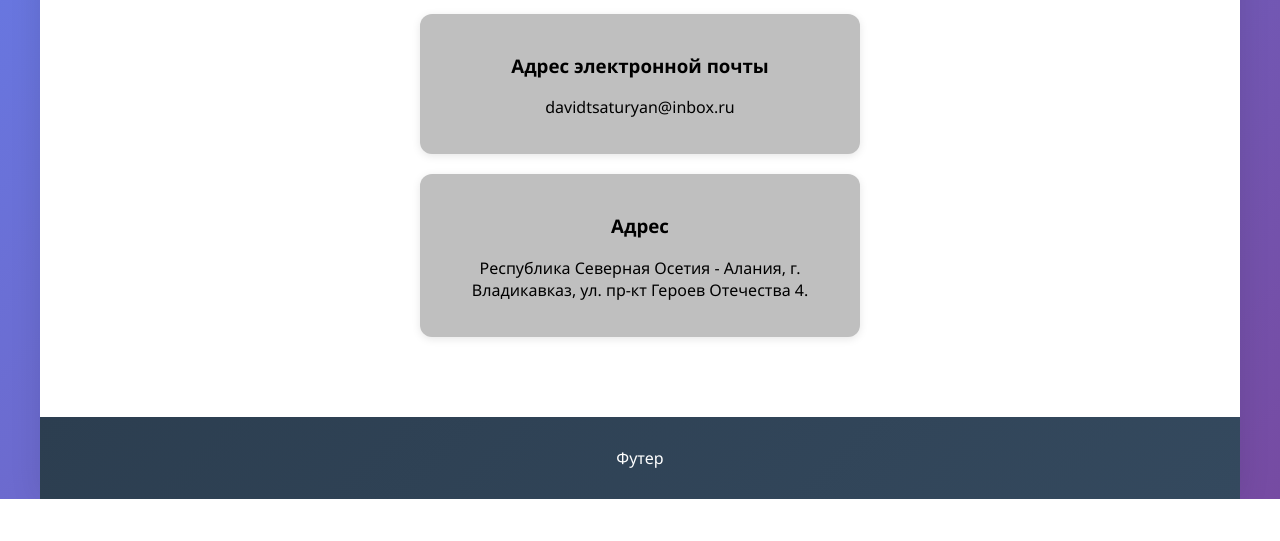
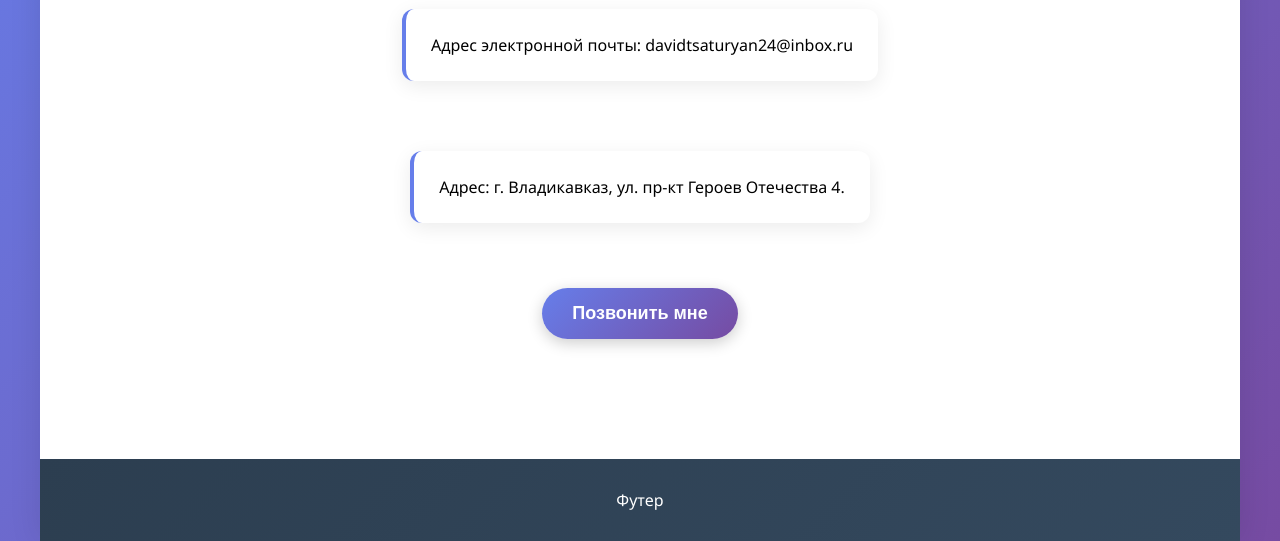
Before and after one commit to supertsatura/KP-7-8, a plain HTML site: page src/pages/contacts.html in a window 1280 px wide. Shown: the part 309-850 px from the top of the page. Before the commit the page ends 808 px from the top, so only its background shows below. Drawn offline with Linux system fonts and the light colour scheme.

Commit message:
Update all

```diff
--- a/src/pages/contacts.html
+++ b/src/pages/contacts.html
@@ -6,6 +6,7 @@
     <title>Контакты</title>
     <link rel="stylesheet" href="../../styles/style_contacts.css">
 </head>
+
 <body>
 <div class="page-container">
     <div class="header">Наши контакты</div>
@@ -13,26 +14,24 @@
         <ul class="nav-list">
             <li class="nav-item"><a class="nav-link" href="../index.html">Главная</a></li>
             <li class="nav-item"><a class="nav-link" href="news.html">Новости</a></li>
-<!--            <li class="nav-item"><a class="nav-link" href="practices.html">Практики</a></li>-->
+            <!--            <li class="nav-item"><a class="nav-link" href="practices.html">Практики</a></li>-->
             <li class="nav-item"><a class="nav-link" href="goods.html">Товары</a></li>
             <li class="nav-item"><a class="nav-link" href="contacts.html">Контакты</a></li>
         </ul>
     </div>
     <main class="main">
-        <div class="container">
-            <div class="contacts">
-                <h1 class="contacts__title">Контакты</h1>
-                <div class="contacts__email">
-                    <h3>Адрес электронной почты</h3>
-                    <p>davidtsaturyan@inbox.ru</p>
-                </div>
-                <div class="contacts__address">
-                    <h3>Адрес</h3>
-                    <p>Республика Северная Осетия - Алания, г. Владикавказ, ул. пр-кт Героев Отечества 4.</p>
-                </div>
+        <div class="content">
+            <h1 class="title">Контакты</h1>
+            <div class="email">
+                Адрес электронной почты: davidtsaturyan24@inbox.ru
             </div>
+            <div class="address">
+                Адрес: г. Владикавказ, ул. пр-кт Героев Отечества 4.
+            </div>
+            <button class="call-button">Позвонить мне</button>
         </div>
     </main>
-    <footer class="footer">Футер</footer>
+    <div class="footer">Футер</div>
 </div>
 </body>
+</html>
--- a/styles/style_contacts.css
+++ b/styles/style_contacts.css
@@ -1,97 +1,179 @@
 /* ===== БАЗОВЫЕ СТИЛИ ===== */
 body {
-    font-family: 'Segoe UI', Tahoma, Geneva, Verdana, sans-serif; /* Современный
+    font-family: 'Segoe UI', Tahoma, Geneva, Verdana, sans-serif;
+    /* Современный
 шрифт для лучшей читаемости */
-    margin: 0; /* Убираем стандартные отступы браузера */
-    padding: 0; /* Убираем стандартные внутренние отступы */background: linear-gradient(135deg, #667eea 0%, #764ba2 100%); /* Красивый
+    margin: 0;
+    /* Убираем стандартные отступы браузера */
+    padding: 0;
+    /* Убираем стандартные внутренние отступы */
+    background: linear-gradient(135deg, #667eea 0%, #764ba2 100%);
+    /* Красивый
 градиентный фон всей страницы */
-    min-height: 100vh; /* Минимальная высота равна высоте окна браузера */
+    min-height: 100vh;
+    /* Минимальная высота равна высоте окна браузера */
 }
+
 /* ===== КОНТЕЙНЕР СТРАНИЦЫ ===== */
 .page-container {
-    max-width: 1200px; /* Максимальная ширина контента */
-    margin: 0 auto; /* Центрирование контейнера по горизонтали */
-    background: white; /* Белый фон для основного содержимого */
-    min-height: 100vh; /* Минимальная высота равна высоте окна браузера */
-    box-shadow: 0 0 30px rgba(0,0,0,0.1); /* Легкая тень вокруг всего контента */
+    max-width: 1200px;
+    /* Максимальная ширина контента */
+    margin: 0 auto;
+    /* Центрирование контейнера по горизонтали */
+    background: white;
+    /* Белый фон для основного содержимого */
+    min-height: 100vh;
+    /* Минимальная высота равна высоте окна браузера */
+    box-shadow: 0 0 30px rgba(0, 0, 0, 0.1);
+    /* Легкая тень вокруг всего контента */
 }
+
+/* ===== ШАПКА ===== */
 .header {
-    background: linear-gradient(135deg, #2c3e50 0%, #34495e 100%); /* Темный
+    background: linear-gradient(135deg, #2c3e50 0%, #34495e 100%);
+    /* Темный
 градиентный фон */
-    color: white; /* Белый цвет текста */
-    text-align: center; /* Выравнивание текста по центру */
-    padding: 30px; /* Внутренние отступы со всех сторон */
-    font-size: 28px; /* Размер шрифта */
-    font-weight: 300; /* Легкое начертание шрифта */
-    letter-spacing: 2px; /* Расстояние между буквами */
+    color: white;
+    /* Белый цвет текста */
+    text-align: center;
+    /* Выравнивание текста по центру */
+    padding: 30px;
+    /* Внутренние отступы со всех сторон */
+    font-size: 28px;
+    /* Размер шрифта */
+    font-weight: 300;
+    /* Легкое начертание шрифта */
+    letter-spacing: 2px;
+    /* Расстояние между буквами */
 }
+
 /* ===== НАВИГАЦИЯ ===== */
 .nav {
     background: #2c3e50; /* Темно-синий фон навигации */
     padding: 20px 0; /* Вертикальные отступы */
 }
+
 .nav-list {
-    list-style: none; /* Убираем маркеры списка */
-    margin: 0; /* Убираем внешние отступы */
-    padding: 0; /* Убираем внутренние отступы */
-    display: flex; /* Горизонтальное расположение элементов */
-    justify-content: center; /* Выравнивание по центру */
-    gap: 25px; /* Расстояние между элементами навигации */
+    list-style: none;
+    /* Убираем маркеры списка */
+    margin: 0;
+    /* Убираем внешние отступы */
+    padding: 0;
+    /* Убираем внутренние отступы */
+    display: flex;
+    /* Горизонтальное расположение элементов */
+    justify-content: center;
+    /* Выравнивание по центру */
+    gap: 25px;
+    /* Расстояние между элементами навигации */
 }
+
 .nav-item {
-    margin: 0; /* Убираем отступы у пунктов меню */
+    margin: 0;
+    /* Убираем отступы у пунктов меню */
 }
+
 .nav-link {
-    color: white; /* Белый цвет текста ссылок */
-    text-decoration: none; /* Убираем подчеркивание ссылок */
-    padding: 12px 25px; /* Отступы внутри ссылок */
-    border-radius: 25px; /* Скругленные углы (капсульная форма) */
-    transition: all 0.3s ease; /* Плавные анимации при изменении */
-    font-weight: 500; /* Средняя жирность шрифта */
-}.nav-link:hover {
-     background: rgba(255,255,255,0.1); /* Полупрозрачный белый фон при наведении */
-     transform: translateY(-2px); /* Легкое поднятие элемента при наведении */
- }
+    color: white;
+    /* Белый цвет текста ссылок */
+    text-decoration: none;
+    /* Убираем подчеркивание ссылок */
+    padding: 12px 25px;
+    /* Отступы внутри ссылок */
+    border-radius: 25px;
+    /* Скругленные углы (капсульная форма) */
+    transition: all 0.3s ease;
+    /* Плавные анимации при изменении */
+    font-weight: 500;
+    /* Средняя жирность шрифта */
+}
+
+.nav-link:hover {
+    background: rgba(255, 255, 255, 0.1);
+    /* Полупрозрачный белый фон при наведении
+*/
+    transform: translateY(-2px);
+    /* Легкое поднятие элемента при наведении */
+}
+
 /* ===== ОСНОВНОЙ КОНТЕНТ ===== */
-.main{
+.main {
+    padding: 40px; /* Внутренние отступы контента */
+    max-width: 900px; /* Максимальная ширина контента */
+    margin: 0 auto; /* Центрирование контента */
+}
 
+.content {
+    display: flex;
+    flex-direction:  column;
+    align-items: center;
 }
-.container{
-    max-width: 900px;
-    margin: 0 auto;
+
+.title {
+
+    font-size: 32px; /* Размер шрифта заголовка */
+    color: #2c3e50; /* Темно-синий цвет текста */
+    margin: 20px 0; /* Отступ снизу */
+    font-weight: 300; /* Легкое начертание шрифта */
 }
-.contacts{
-    display: flex;
-    flex-direction: column;
-    align-items:  center;
-    margin: 70px 0;
+
+.email {
+    background: white; /* Белый фон карточки */
+    padding: 25px; /* Внутренние отступы */
+    margin: 35px 0; /* Вертикальные отступы */
+    border-radius: 12px; /* Скругленные углы */
+    box-shadow: 0 5px 20px rgba(0, 0, 0, 0.08); /* Легкая тень */
+    border-left: 4px solid #667eea; /* Синяя полоса слева */
+    transition: transform 0.3s ease; /* Плавная анимация трансформации */
 }
-.contacts__title{
-    margin: 20px 0;
+
+.address {
+    background: white; /* Белый фон карточки */
+    padding: 25px; /* Внутренние отступы */
+    margin: 35px 0; /* Вертикальные отступы */
+    border-radius: 12px; /* Скругленные углы */
+    box-shadow: 0 5px 20px rgba(0, 0, 0, 0.08); /* Легкая тень */
+    border-left: 4px solid #667eea; /* Синяя полоса слева */
+    transition: transform 0.3s ease; /* Плавная анимация трансформации */
 }
-.contacts__email{
-    background: #bfbfbf;
-    border-radius: 12px;
-    box-shadow: 0 2px 8px rgba(0, 0, 0, 0.1);
-    margin: 10px 0;
-    padding: 20px 20px;
-    text-align: center;
-    width: 400px;
+
+.call-button {
+    background: linear-gradient(135deg, #667eea 0%, #764ba2 100%);
+    color: white;
+    border: none;
+    margin: 30px 0; /* Вертикальные отступы */
+    padding: 15px 30px;
+    font-size: 18px;
+    font-weight: 600;
+    border-radius: 50px;
+    cursor: pointer;
+    transition: all 0.3s ease;
+    box-shadow: 0 4px 15px rgba(0, 0, 0, 0.2);
+    font-family: 'Arial', sans-serif;
 }
-.contacts__address{
-    background: #bfbfbf;
-    border-radius: 12px;
-    box-shadow: 0 2px 8px rgba(0, 0, 0, 0.1);
-    margin: 10px 0;
-    padding: 20px 20px;
-    text-align: center;
-    width: 400px;
+
+.call-button:hover {
+    transform: translateY(-3px);
+    box-shadow: 0 8px 25px rgba(0, 0, 0, 0.3);
+    background: linear-gradient(135deg, #764ba2 0%, #667eea 100%);
 }
+
+.call-button:active {
+    transform: translateY(-1px);
+    box-shadow: 0 2px 10px rgba(0, 0, 0, 0.2);
+}
+
 /* ===== ФУТЕР ===== */
 .footer {
-    background: linear-gradient(135deg, #2c3e50 0%, #34495e 100%); /* Темный
+    background: linear-gradient(135deg, #2c3e50 0%, #34495e 100%);
+    /* Темный
 градиентный фон */
-    color: white; /* Белый цвет текста */
-    text-align: center; /* Выравнивание по центру */
-    padding: 30px; /* Внутренние отступы */
+    color: white;
+    /* Белый цвет текста */
+    text-align: center;
+    /* Выравнивание по центру */
+    padding: 30px;
+    /* Внутренние отступы */
+    margin-top: 50px;
+    /* Отступ сверху */
 }
--- a/styles/style_goods.css
+++ b/styles/style_goods.css
@@ -76,21 +76,26 @@
 
 /* ===== БАЗОВЫЕ СТИЛИ ===== */
 body {
-    font-family: 'Segoe UI', Tahoma, Geneva, Verdana, sans-serif; /* Современный
-шрифт для лучшей читаемости */
+    font-family: 'Segoe UI', Tahoma, Geneva, Verdana, sans-serif;
+    /* Современный
+   шрифт для лучшей читаемости */
     margin: 0; /* Убираем стандартные отступы браузера */
-    padding: 0; /* Убираем стандартные внутренние отступы */background: linear-gradient(135deg, #667eea 0%, #764ba2 100%); /* Красивый
-градиентный фон всей страницы */
+    padding: 0; /* Убираем стандартные внутренние отступы */
+    background: linear-gradient(135deg, #667eea 0%, #764ba2 100%);
+    /* Красивый
+   градиентный фон всей страницы */
     min-height: 100vh; /* Минимальная высота равна высоте окна браузера */
 }
+
 /* ===== КОНТЕЙНЕР СТРАНИЦЫ ===== */
 .page-container {
     max-width: 1200px; /* Максимальная ширина контента */
     margin: 0 auto; /* Центрирование контейнера по горизонтали */
     background: white; /* Белый фон для основного содержимого */
     min-height: 100vh; /* Минимальная высота равна высоте окна браузера */
-    box-shadow: 0 0 30px rgba(0,0,0,0.1); /* Легкая тень вокруг всего контента */
+    box-shadow: 0 0 30px rgba(0, 0, 0, 0.1); /* Легкая тень вокруг всего контента */
 }
+
 .header {
     background: linear-gradient(135deg, #2c3e50 0%, #34495e 100%); /* Темный градиентный фон */
     color: white; /* Белый цвет текста */
@@ -100,11 +105,12 @@ body {
     font-weight: 300; /* Легкое начертание шрифта */
     letter-spacing: 2px; /* Расстояние между буквами */
 }
+
 .nav {
     background: #2c3e50; /* Темно-синий фон навигации */
     padding: 20px 0; /* Вертикальные отступы */
-    margin-bottom: 50px;
 }
+
 .nav-list {
     list-style: none; /* Убираем маркеры списка */
     margin: 0; /* Убираем внешние отступы */
@@ -113,9 +119,11 @@ body {
     justify-content: center; /* Выравнивание по центру */
     gap: 25px; /* Расстояние между элементами навигации */
 }
+
 .nav-item {
     margin: 0; /* Убираем отступы у пунктов меню */
 }
+
 .nav-link {
     color: white; /* Белый цвет текста ссылок */
     text-decoration: none; /* Убираем подчеркивание ссылок */
@@ -124,60 +132,65 @@ body {
     transition: all 0.3s ease; /* Плавные анимации при изменении */
     font-weight: 500; /* Средняя жирность шрифта */
 }
+
 .nav-link:hover {
-    background: rgba(255,255,255,0.1); /* Полупрозрачный белый фон при наведении */
+    background: rgba(255, 255, 255, 0.1); /* Полупрозрачный белый фон при наведении */
     transform: translateY(-2px); /* Легкое поднятие элемента при наведении */
 }
+
 /* ===== ОСНОВНОЙ КОНТЕНТ ===== */
-.main{
-    margin-top: 110px;
-    margin-bottom: 110px;
+.main {
+    padding: 40px; /* Внутренние отступы контента */
+    max-width: 900px; /* Максимальная ширина контента */
+    margin: 0 auto; /* Центрирование контента */
 }
-.container {
-    max-width: 900px;
-    margin: 0 auto;
+
+.content {
+    text-align: center;
 }
-/* ===== ГЛАВНАЯ СТРАНИЦА ===== */
-.content {
-    max-width: 900px;
-    margin: 0 auto;
-}
-.title{
-    text-align: center;
+
+.title {
+
     font-size: 32px; /* Размер шрифта заголовка */
     color: #2c3e50; /* Темно-синий цвет текста */
-    margin-bottom: 10px; /* Отступ снизу */
+    margin: 20px 0; /* Отступ снизу */
     font-weight: 300; /* Легкое начертание шрифта */
 }
-.figures{
+
+.figures {
     display: flex;
     justify-content: center;
     gap: 50px;
     padding: 0 0;
 }
-.figures__item{
+
+.figures__item {
     list-style-type: none;
     background: white; /* Белый фон карточки */
     margin: 20px 0; /* Вертикальные отступы */
     border-radius: 12px; /* Скругленные углы */
-    box-shadow: 0 5px 20px rgba(0,0,0,0.08); /* Легкая тень */
+    box-shadow: 0 5px 20px rgba(0, 0, 0, 0.08); /* Легкая тень */
     transition: transform 0.3s ease; /* Плавная анимация трансформации */
     padding: 25px; /* Внутренние отступы */
 }
-.figures__item:hover{
+
+.figures__item:hover {
     transform: translateY(-3px); /* Поднятие элемента при наведении */
     box-shadow: 0 6px 20px rgba(79, 172, 254, 0.4); /* Увеличение тени при наведении */
 }
+
 .item__card {
     display: flex;
     justify-content: center;
     align-items: center;
     flex-direction: column;
 }
+
 .card__cover {
     object-fit: cover;
 }
-.card__image{
+
+.card__image {
     width: 200px; /* Фиксированная ширина фото */
     height: 200px; /* Фиксированная высота фото */
     /*border-radius: 15px; !* Скругленные углы фото *!*/
@@ -186,24 +199,28 @@ body {
     /*border: 4px solid #667eea; !* Синяя рамка вокруг фото *!*/
     /*box-shadow: 0 8px 25px rgba(102, 126, 234, 0.3); !* Тень с синим оттенком *!*/
 }
-.card__figcaption{
+
+.card__figcaption {
     padding: 10px 0;
     font-family: 'Segoe UI', Tahoma, Geneva, Verdana, sans-serif;
     color: gray;
     font-size: 25px;
     text-align: center;
 }
-.card__price{
+
+.card__price {
     padding: 10px 0;
     font-family: 'Segoe UI', Tahoma, Geneva, Verdana, sans-serif;
     color: gray;
     font-size: 16px;
     text-align: center;
 }
+
 /* ===== ФУТЕР ===== */
 .footer {
-    background: linear-gradient(135deg, #2c3e50 0%, #34495e 100%); /* Темный
-градиентный фон */
+    background: linear-gradient(135deg, #2c3e50 0%, #34495e 100%);
+    /* Темный
+   градиентный фон */
     color: white; /* Белый цвет текста */
     text-align: center; /* Выравнивание по центру */
     padding: 30px; /* Внутренние отступы */
--- a/styles/style_index.css
+++ b/styles/style_index.css
@@ -145,7 +145,7 @@ body {
 .profile-title {
     font-size: 32px; /* Размер шрифта заголовка */
     color: #2c3e50; /* Темно-синий цвет текста */
-    margin-bottom: 10px; /* Отступ снизу */
+    margin: 20px 0; /* Отступ снизу */
     font-weight: 300; /* Легкое начертание шрифта */
 }
 .profile-photo {
--- a/styles/style_news.css
+++ b/styles/style_news.css
@@ -77,24 +77,30 @@
 /*}*/
 /* ===== БАЗОВЫЕ СТИЛИ ===== */
 body {
-    font-family: 'Segoe UI', Tahoma, Geneva, Verdana, sans-serif; /* Современный
+    font-family: 'Segoe UI', Tahoma, Geneva, Verdana, sans-serif;
+    /* Современный
    шрифт для лучшей читаемости */
     margin: 0; /* Убираем стандартные отступы браузера */
-    padding: 0; /* Убираем стандартные внутренние отступы */background: linear-gradient(135deg, #667eea 0%, #764ba2 100%); /* Красивый
+    padding: 0; /* Убираем стандартные внутренние отступы */
+    background: linear-gradient(135deg, #667eea 0%, #764ba2 100%);
+    /* Красивый
    градиентный фон всей страницы */
     min-height: 100vh; /* Минимальная высота равна высоте окна браузера */
 }
+
 /* ===== КОНТЕЙНЕР СТРАНИЦЫ ===== */
 .page-container {
     max-width: 1200px; /* Максимальная ширина контента */
     margin: 0 auto; /* Центрирование контейнера по горизонтали */
     background: white; /* Белый фон для основного содержимого */
     min-height: 100vh; /* Минимальная высота равна высоте окна браузера */
-    box-shadow: 0 0 30px rgba(0,0,0,0.1); /* Легкая тень вокруг всего контента */
+    box-shadow: 0 0 30px rgba(0, 0, 0, 0.1); /* Легкая тень вокруг всего контента */
 }
+
 /* ===== ШАПКА ===== */
 .header {
-    background: linear-gradient(135deg, #2c3e50 0%, #34495e 100%); /* Темный
+    background: linear-gradient(135deg, #2c3e50 0%, #34495e 100%);
+    /* Темный
    градиентный фон */
     color: white; /* Белый цвет текста */
     text-align: center; /* Выравнивание текста по центру */
@@ -103,12 +109,13 @@ body {
     font-weight: 300; /* Легкое начертание шрифта */
     letter-spacing: 2px; /* Расстояние между буквами */
 }
+
 /* ===== НАВИГАЦИЯ ===== */
 .nav {
     background: #2c3e50; /* Темно-синий фон навигации */
     padding: 20px 0; /* Вертикальные отступы */
-    margin-bottom: 50px;
 }
+
 .nav-list {
     list-style: none; /* Убираем маркеры списка */
     margin: 0; /* Убираем внешние отступы */
@@ -117,9 +124,11 @@ body {
     justify-content: center; /* Выравнивание по центру */
     gap: 25px; /* Расстояние между элементами навигации */
 }
+
 .nav-item {
     margin: 0; /* Убираем отступы у пунктов меню */
 }
+
 .nav-link {
     color: white; /* Белый цвет текста ссылок */
     text-decoration: none; /* Убираем подчеркивание ссылок */
@@ -128,29 +137,34 @@ body {
     transition: all 0.3s ease; /* Плавные анимации при изменении */
     font-weight: 500; /* Средняя жирность шрифта */
 }
+
 .nav-link:hover {
-     background: rgba(255,255,255,0.1); /* Полупрозрачный белый фон при наведении
+    background: rgba(255, 255, 255, 0.1);
+    /* Полупрозрачный белый фон при наведении
    */
     transform: translateY(-2px); /* Легкое поднятие элемента при наведении */
 }
+
 /* ===== ОСНОВНОЙ КОНТЕНТ ===== */
 .main {
     max-width: 900px; /* Максимальная ширина контента */
     margin: 0 auto; /* Центрирование контента */
+    padding: 40px;
 }
-/* ===== ГЛАВНАЯ СТРАНИЦА ===== */
+
 .content {
-    text-align: left; /* Выравнивание по центру */
-    margin-top: 40px; /* Отступ снизу */
+
 }
-.title{
+
+.title {
     text-align: center;
     font-size: 32px; /* Размер шрифта заголовка */
     color: #2c3e50; /* Темно-синий цвет текста */
-    margin: 40px 0; /* Отступ снизу */
+    margin: 20px 0; /* Отступ снизу */
     font-weight: 300; /* Легкое начертание шрифта */
 }
-.content__card{
+
+.content__card {
     background: white; /* Белый фон карточки */
     padding: 25px; /* Внутренние отступы */
     margin: 30px 0; /* Вертикальные отступы */
@@ -159,9 +173,11 @@ body {
     border-left: 4px solid #667eea; /* Синяя полоса слева */
     transition: transform 0.3s ease; /* Плавная анимация трансформации */
 }
+
 /* ===== ФУТЕР ===== */
 .footer {
-    background: linear-gradient(135deg, #2c3e50 0%, #34495e 100%); /* Темный
+    background: linear-gradient(135deg, #2c3e50 0%, #34495e 100%);
+    /* Темный
    градиентный фон */
     color: white; /* Белый цвет текста */
     text-align: center; /* Выравнивание по центру */
```
Also changed, not shown: src/index.html (+11 -11 lines), src/pages/goods.html (+4 -4 lines), src/pages/news.html (+12 -9 lines). Lines whose indentation alone changed are shown as unchanged.
